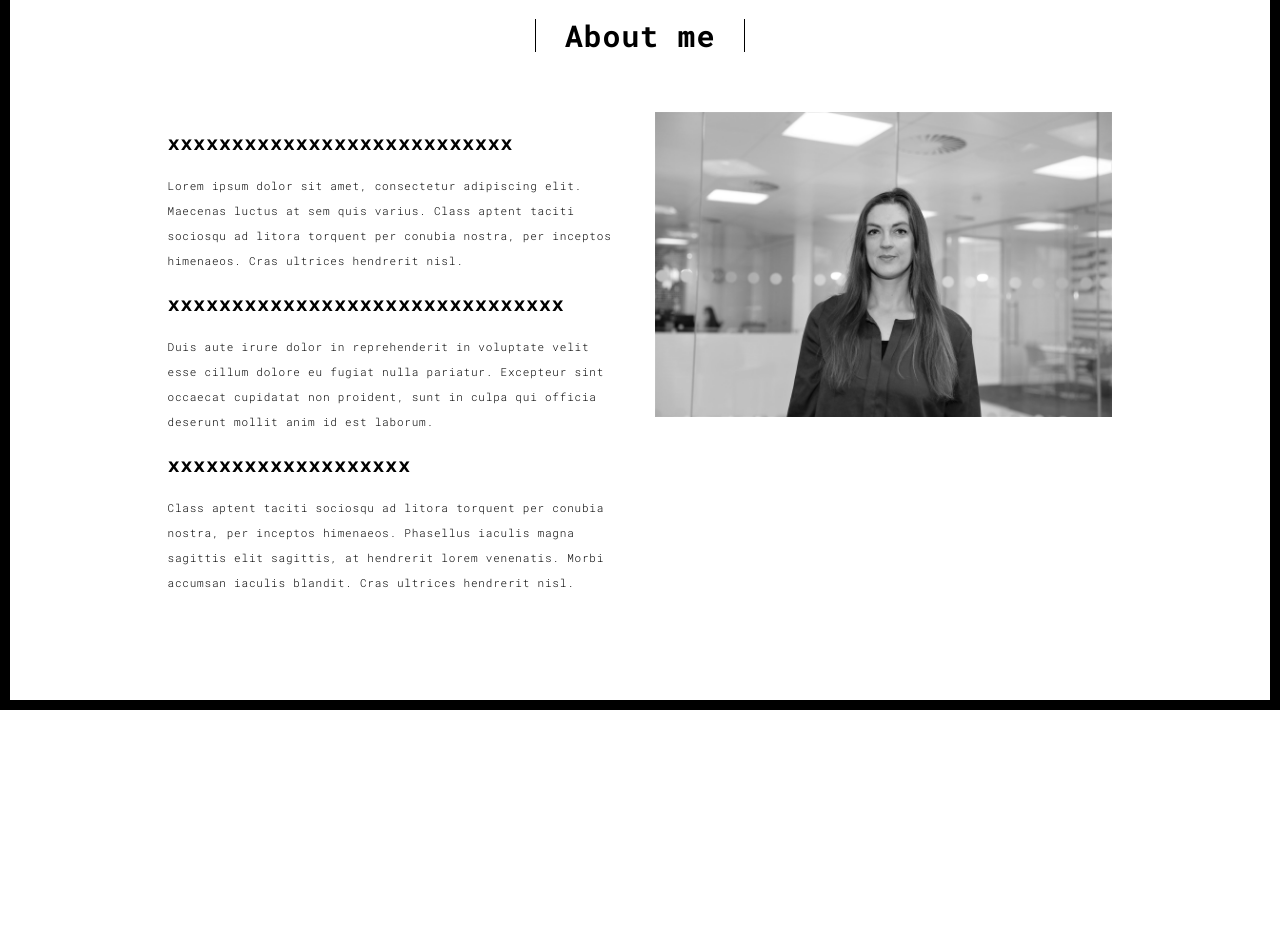
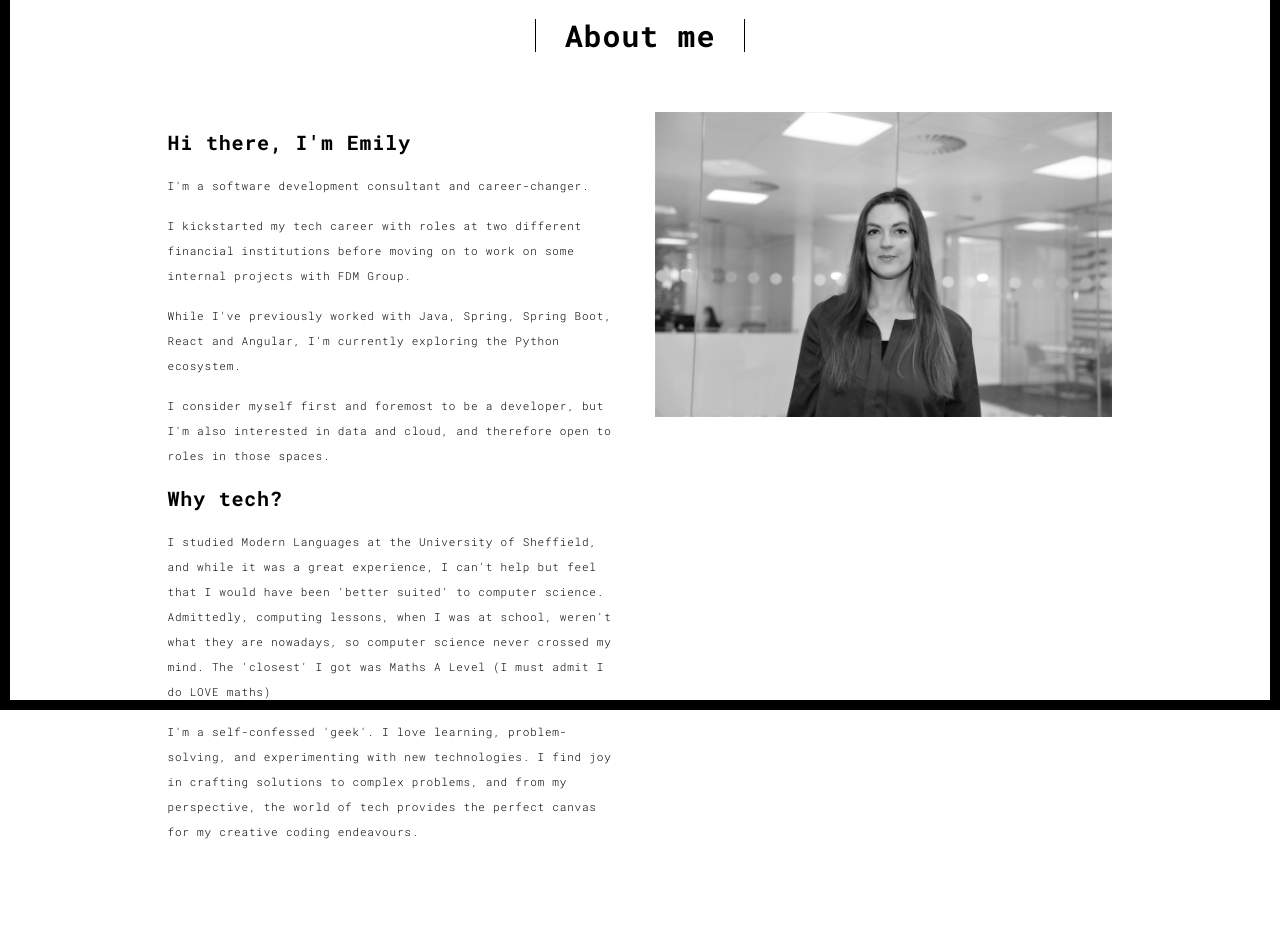
Before and after one commit to emilyjspencer/portfoliokawaii, a Flask app: page /about.html in a window 1280 px wide. Shown: the part 90-1039 px from the top of the page. Before the commit the page ends 800 px from the top, so only its background shows below. Run offline with Flask 3, Linux system fonts and the light colour scheme; some libraries are stand-ins or nearby versions.

```diff
--- a/webserver/templates/about.html
+++ b/webserver/templates/about.html
@@ -61,16 +61,25 @@
             <div class="col-md-10 col-md-offset-1">
               <div class="row">
                 <div class="col-xs-12 col-md-6">
-                  <h3>xxxxxxxxxxxxxxxxxxxxxxxxxxx</h3>
-                  <p>Lorem ipsum dolor sit amet, consectetur adipiscing elit. Maecenas luctus at sem quis varius.
-                  Class aptent taciti sociosqu ad litora torquent per conubia nostra, per inceptos himenaeos. Cras ultrices hendrerit nisl.</p>
-                  <h3>xxxxxxxxxxxxxxxxxxxxxxxxxxxxxxx</h3>
-                  <p>Duis aute irure dolor in reprehenderit in voluptate velit esse
-                  cillum dolore eu fugiat nulla pariatur. Excepteur sint occaecat cupidatat non
-                  proident, sunt in culpa qui officia deserunt mollit anim id est laborum.
-                  <h3>xxxxxxxxxxxxxxxxxxx</h3>
+                  <h3>Hi there, I'm Emily</h3>
+                  <p>I'm a software development consultant and career-changer.</p>
+                  <p>I kickstarted my tech career with roles at two different financial institutions before moving on to work on some internal projects with FDM Group.
+
+<p>While I've previously worked with Java, Spring, Spring Boot, React and Angular, I'm currently exploring the Python ecosystem.</p>
+<p>I consider myself first and foremost to be a developer, but I'm also interested in data and cloud, and therefore open to roles in those spaces.</p>
+</p>
+
+                  <h3>Why tech?</h3>
+                  <p>I studied Modern Languages at the University of Sheffield, and while it was a great experience, I can't help but feel that I would have been
+                    'better suited' to computer science. Admittedly, computing lessons, when I was at school, weren't what they are nowadays, so computer science never crossed my mind.
+                    The 'closest' I got was Maths A Level (I must admit I do LOVE maths)
+                  </p>
                   <p>
-                  Class aptent taciti sociosqu ad litora torquent per conubia nostra, per inceptos himenaeos. Phasellus iaculis magna sagittis elit sagittis, at hendrerit lorem venenatis. Morbi accumsan iaculis blandit. Cras ultrices hendrerit nisl.</p>
+
+
+
+                  <p>
+                  I'm a self-confessed 'geek'. I love learning, problem-solving, and experimenting with new technologies. I find joy in crafting solutions to complex problems, and from my perspective, the world of tech provides the perfect canvas for my creative coding endeavours.</p>
                 </div>
                 <div class="col-xs-12 col-md-6">
                   <img src="./static/images/emily.jpg" class="img-responsive" alt="">
```
Also changed, not shown: webserver/static/images/90scomputer.avif (added), webserver/static/images/joannak.png (added).
